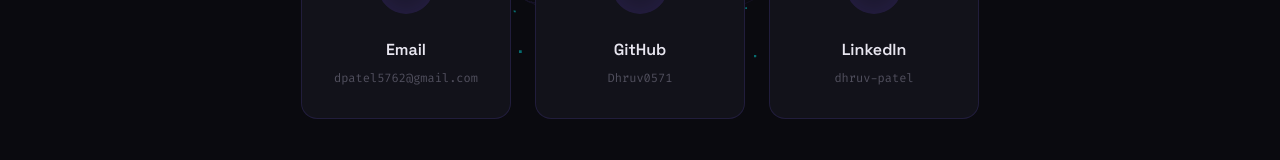
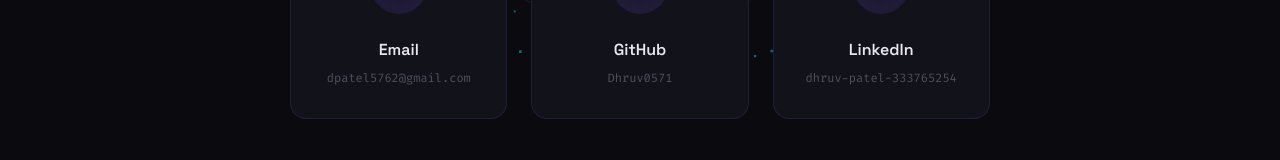
Before and after one commit to Dhruv0571/portfolio, a React (Vite) app: page / in a window 1280 px wide. Shown: the part 6603-6763 px from the top of the page. Built offline with nearby package versions, Linux system fonts and the light colour scheme.

Commit message:
Fix: Correct LinkedIn profile link

```diff
--- a/src/components/Contact.tsx
+++ b/src/components/Contact.tsx
@@ -30,8 +30,8 @@
   },
   {
     label: 'LinkedIn',
-    value: 'dhruv-patel',
-    href: 'https://linkedin.com/in/dhruv-patel',
+    value: 'dhruv-patel-333765254',
+    href: 'https://www.linkedin.com/in/dhruv-patel-333765254',
     icon: (
       <svg width="24" height="24" viewBox="0 0 24 24" fill="currentColor">
         <path d="M20.447 20.452h-3.554v-5.569c0-1.328-.027-3.037-1.852-3.037-1.853 0-2.136 1.445-2.136 2.939v5.667H9.351V9h3.414v1.561h.046c.477-.9 1.637-1.85 3.37-1.85 3.601 0 4.267 2.37 4.267 5.455v6.286zM5.337 7.433a2.062 2.062 0 01-2.063-2.065 2.064 2.064 0 112.063 2.065zm1.782 13.019H3.555V9h3.564v11.452zM22.225 0H1.771C.792 0 0 .774 0 1.729v20.542C0 23.227.792 24 1.771 24h20.451C23.2 24 24 23.227 24 22.271V1.729C24 .774 23.2 0 22.222 0h.003z" />
```
